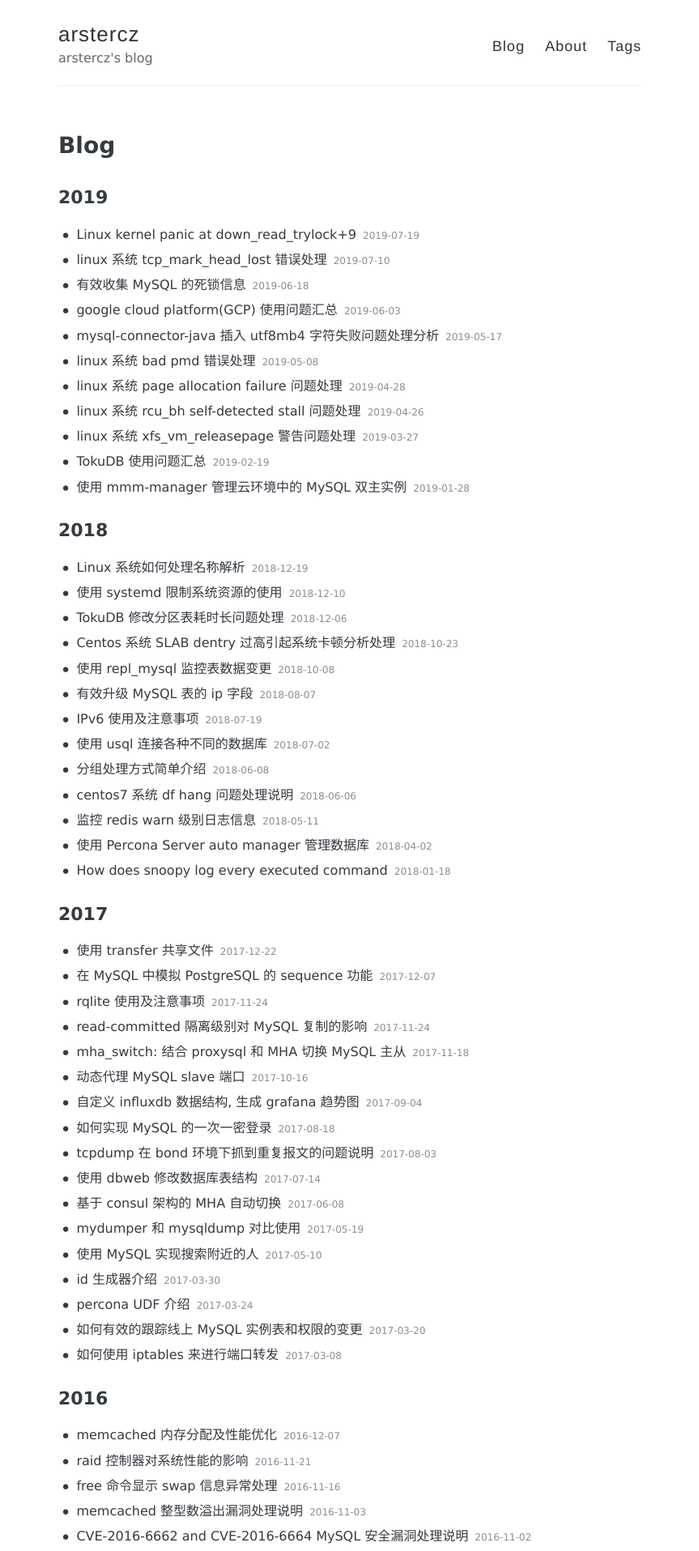
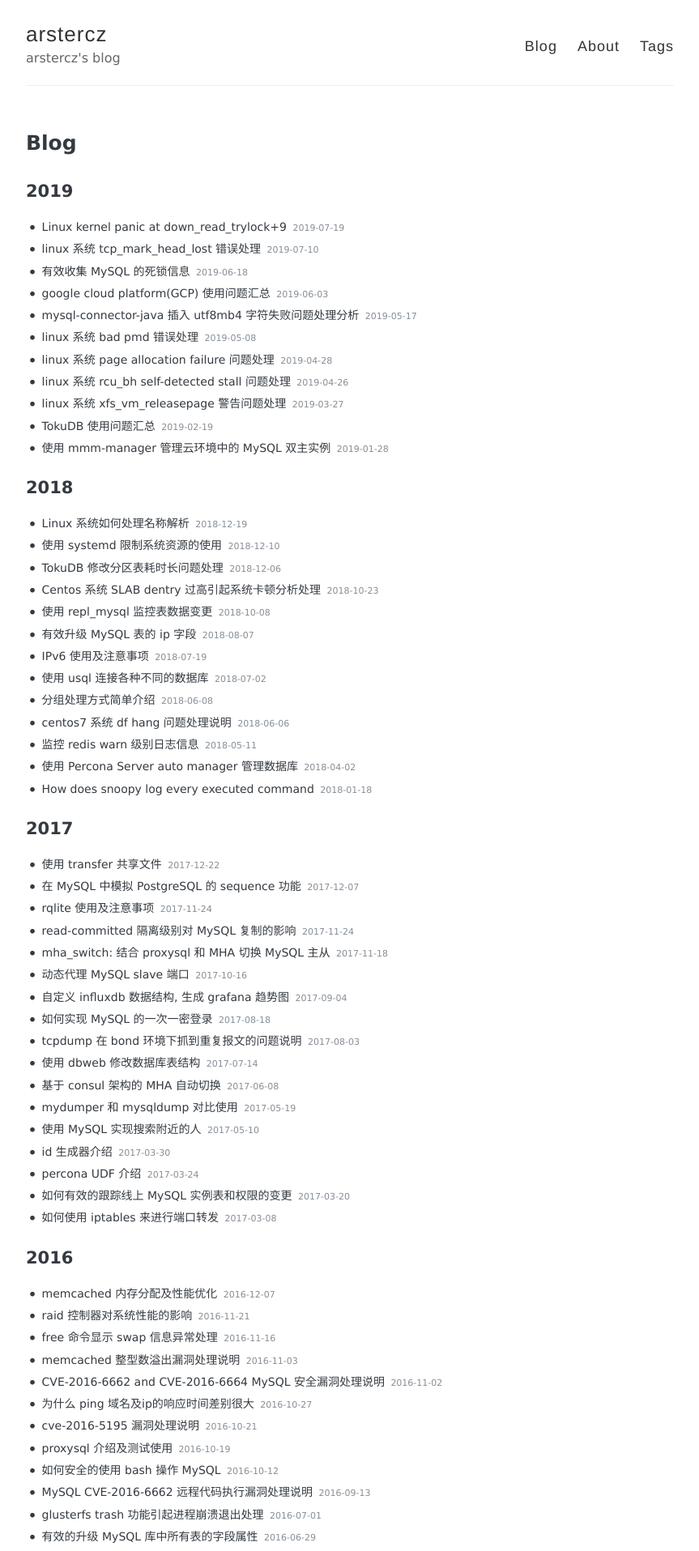
Before and after one commit to arstercz/arstercz.github.io, a Jekyll site: the page built from index.html, in a window 1280 px wide. Shown: the top 1915 px of the page at 81% size, without its empty margins (208-1071 px from the left). Built offline with Jekyll 4.4.1, drawn with Linux system fonts in a browser that asks for light colours; the list of posts is cut into pages by our own code.

Commit message:
adjust font style

```diff
--- a/_sass/_variables.scss
+++ b/_sass/_variables.scss
@@ -24,8 +24,8 @@
 $code-font: 'Menlo', 'Courier New', 'Monaco', 'Spoqa Han Sans', monospace;
 
 // Font sizes
-$base-font-size: 16px;
-$small-font-size: 12px;
+$base-font-size: 14px;
+$small-font-size: 11px;
 
 // Colors
 $base-color: $oc-gray-8;
--- a/style.scss
+++ b/style.scss
@@ -26,7 +26,7 @@
 
 .container {
   margin: 0 auto;
-  max-width: 740px;
+  max-width: 820px;
   padding: 0 10px;
   width: 100%;
 }
@@ -46,14 +46,14 @@
 }
 
 h1 {
-  font-size: 28px;
+  font-size: 25px;
   a {
     color: inherit;
   }
 }
 
 h2 {
-  font-size: 22px;
+  font-size: 21px;
 }
 
 h3 {
```
